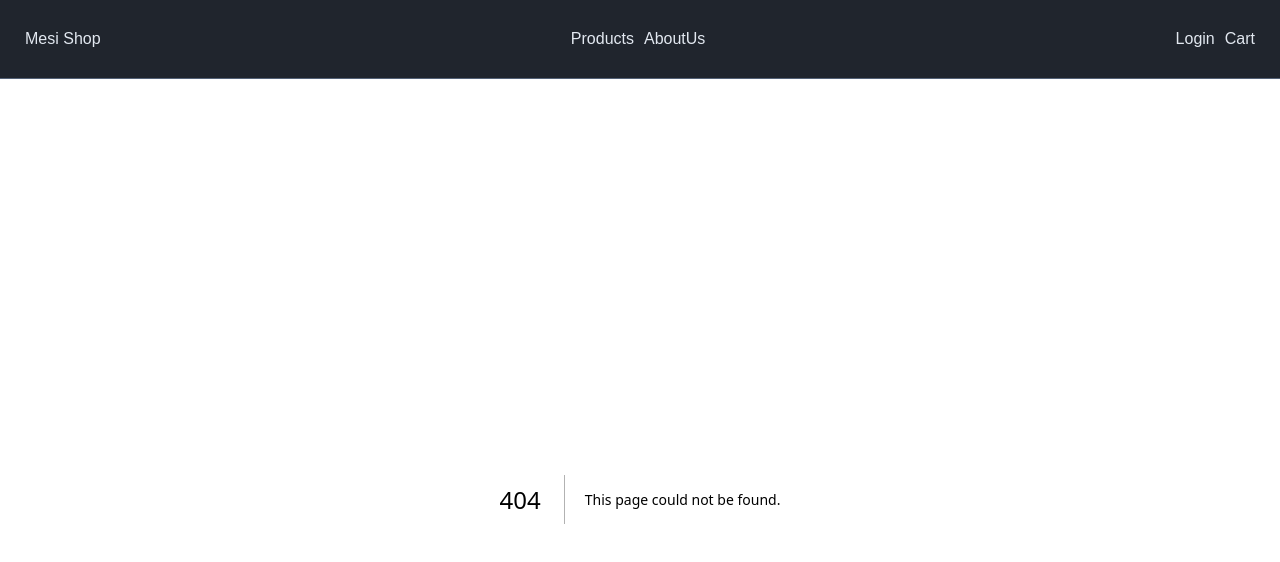
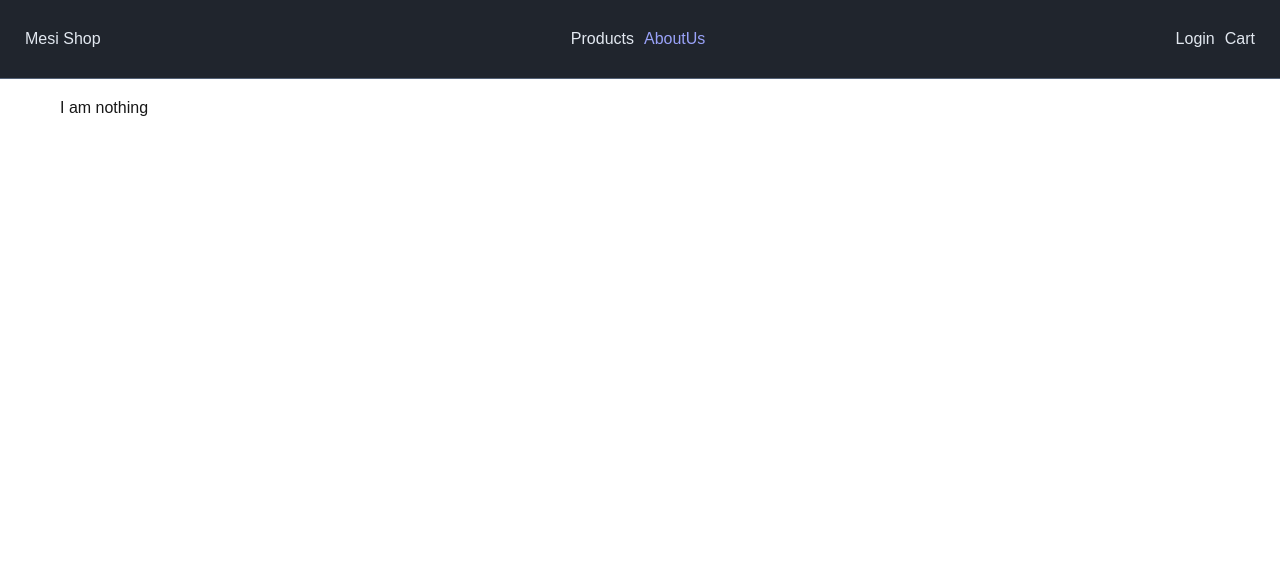
Before and after one commit to maisam-ameri/mesishop-nextjs, a Next.js app: page /aboutus in a window 1280 px wide. Before the commit this address had no page. Shown: the top 562 px of the page. Built offline with nearby package versions, Linux system fonts and the light colour scheme.

Commit message:
feat: add About Us page

```diff
--- /dev/null
+++ b/src/app/aboutus/page.tsx
@@ -0,0 +1,7 @@
+
+export default function AboutUs() {
+
+    return (
+        <div>I am nothing</div>
+    )
+}
--- a/src/components/navbar.tsx
+++ b/src/components/navbar.tsx
@@ -38,7 +38,7 @@ export default function Navbar() {
             <div className="navbar-item">
 
                 {createNavItem("Products", "/products")}
-                {createNavItem("AboutUs", "/about")}
+                {createNavItem("AboutUs", "/aboutus")}
             </div>
             <div className="navbar-item">
 
```
